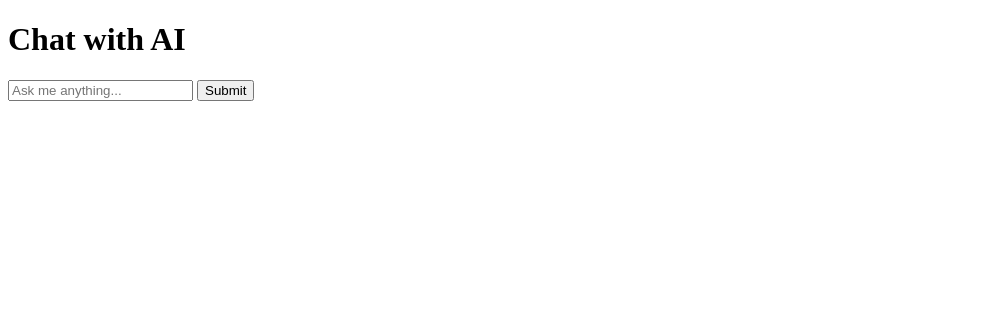
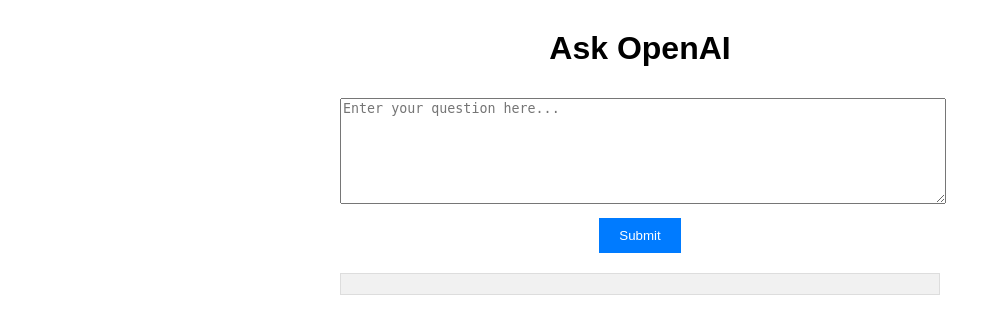
Before and after one commit to zerothehero15/interactive-ai-web-service-, a Flask app: page / in a window 1280 px wide. Shown: the top 334 px of the page, without its empty margins (0-1001 px from the left). Run offline with Flask 2, Linux system fonts and the light colour scheme.

Commit message:
Update index.html

```diff
--- a/templates/index.html
+++ b/templates/index.html
@@ -3,76 +3,69 @@
 <head>
     <meta charset="UTF-8">
     <meta name="viewport" content="width=device-width, initial-scale=1.0">
-    <title>Your App</title>
+    <title>Ask OpenAI</title>
+    <script src="https://code.jquery.com/jquery-3.6.0.min.js"></script>
     <style>
-        /* Add your CSS styles here */
+        body {
+            font-family: Arial, sans-serif;
+            max-width: 600px;
+            margin: 30px auto;
+            text-align: center;
+        }
+        textarea {
+            width: 100%;
+            height: 100px;
+            margin: 10px 0;
+        }
+        button {
+            padding: 10px 20px;
+            background-color: #007BFF;
+            color: white;
+            border: none;
+            cursor: pointer;
+        }
+        button:hover {
+            background-color: #0056b3;
+        }
+        #response {
+            margin-top: 20px;
+            padding: 10px;
+            background-color: #f1f1f1;
+            border: 1px solid #ddd;
+        }
     </style>
 </head>
 <body>
-    <h1>Chat with AI</h1>
-
-    <!-- User Input Field -->
-    <div class="user-input-container">
-        <input type="text" id="user-input" placeholder="Ask me anything...">
-        <button onclick="submitInput()">Submit</button>
-    </div>
-
-    <!-- Chat Responses -->
-    <div id="chat-box">
-        <!-- Chat responses will be displayed here -->
-    </div>
+    <h1>Ask OpenAI</h1>
+    <form id="openai-form">
+        <textarea id="user-input" placeholder="Enter your question here..."></textarea>
+        <button type="submit">Submit</button>
+    </form>
+    <div id="response"></div>
 
     <script>
-        function submitInput() {
-            var userInput = document.getElementById('user-input').value;
-            if (!userInput.trim()) {
-                return;  // Don't submit if input is empty
-            }
+        $(document).ready(function () {
+            $('#openai-form').on('submit', function (e) {
+                e.preventDefault();
 
-            console.log("User Input:", userInput);
+                const userInput = $('#user-input').val();
+                $('#response').html('<em>Loading...</em>');
 
-            // Display the user's message in the chat
-            displayChatResponse(userInput, 'user');
-
-            // Send user input to Flask backend via POST request
-            fetch('/api/ask_openai', {
-                method: 'POST',
-                headers: {
-                    'Content-Type': 'application/json'
-                },
-                body: JSON.stringify({ user_input: userInput })
-            })
-            .then(response => response.json())
-            .then(data => {
-                console.log("Response from OpenAI:", data.response);
-                displayChatResponse(data.response, 'ai');
-            })
-            .catch(error => {
-                console.error('Error:', error);
-                alert('There was an error processing your request.');
+                $.ajax({
+                    url: '/api/ask_openai',
+                    type: 'POST',
+                    contentType: 'application/json',
+                    data: JSON.stringify({ user_input: userInput }),
+                    success: function (data) {
+                        $('#response').html('<strong>Response:</strong> ' + data.response);
+                    },
+                    error: function (xhr) {
+                        const errorMsg = xhr.responseJSON.error || 'An error occurred.';
+                        $('#response').html('<strong>Error:</strong> ' + errorMsg);
+                    }
+                });
             });
-
-            // Clear the input field
-            document.getElementById('user-input').value = '';
-        }
-
-        function displayChatResponse(response, sender) {
-            var chatBox = document.getElementById('chat-box');
-            var responseDiv = document.createElement('div');
-            responseDiv.classList.add('chat-message');
-
-            if (sender === 'user') {
-                responseDiv.classList.add('user-message');
-            } else {
-                responseDiv.classList.add('ai-message');
-            }
-
-            responseDiv.textContent = response;
-            chatBox.appendChild(responseDiv);
-
-            // Scroll to the bottom of the chat box
-            chatBox.scrollTop = chatBox.scrollHeight;
-        }
+        });
     </script>
 </body>
 </html>
```
